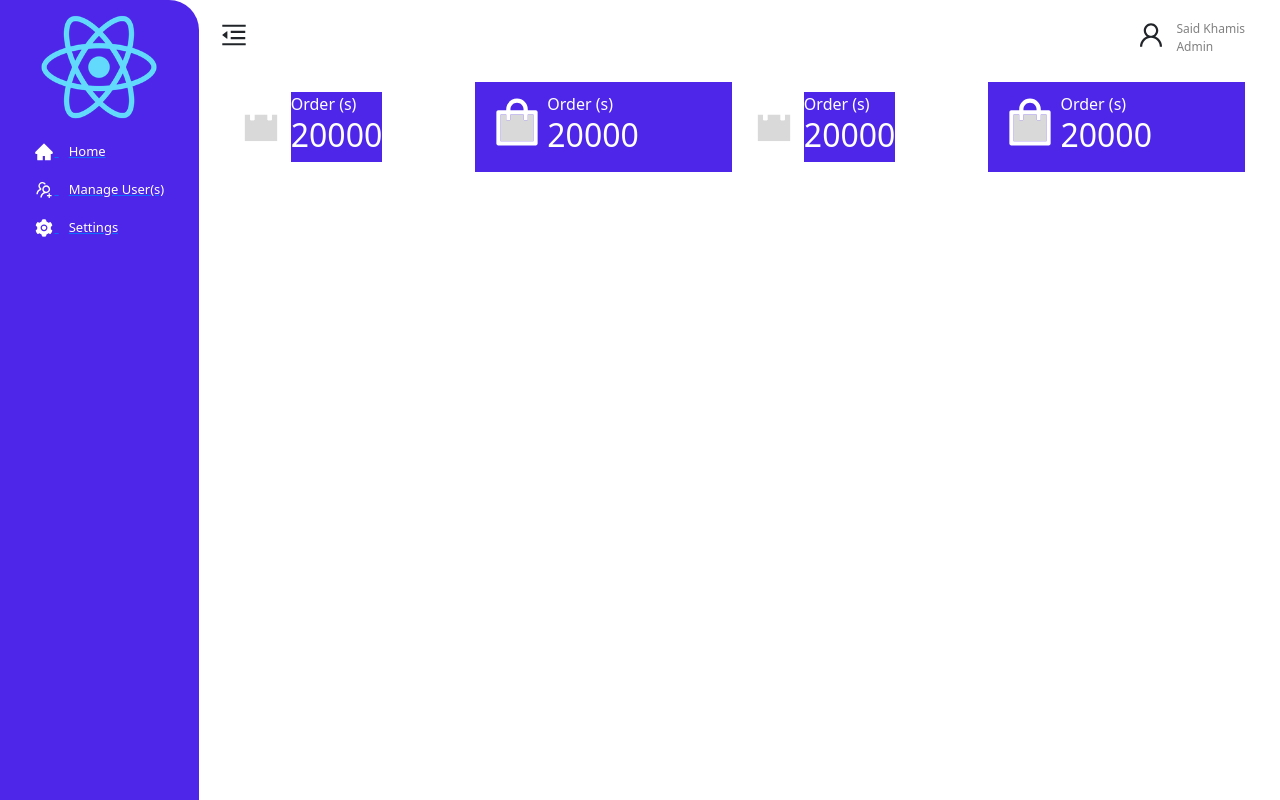
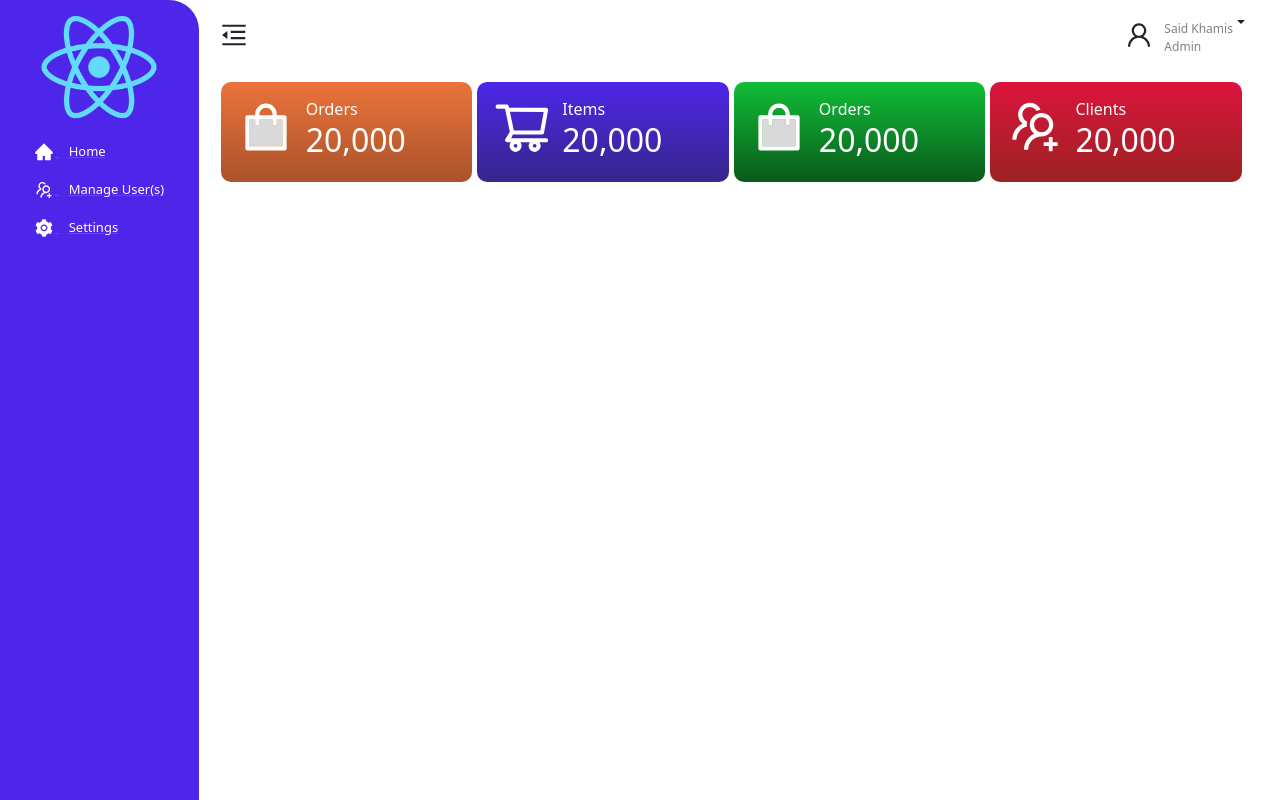
Before and after one commit to Said-Khamis/react-auth, a React (Create React App) app: page /home in a window 1280 px wide. Built offline with nearby package versions, Linux system fonts and the light colour scheme.

Commit message:
DropDown

```diff
--- a/src/App.css
+++ b/src/App.css
@@ -166,7 +166,7 @@
 
 .content .top_home_user {
   display: flex;
-  flex-direction: row-reverse;
+  flex-direction: row;
   justify-content: space-between;
   width: 100%;
   margin-top: 10px;
@@ -186,21 +186,22 @@
   color: gray;
 }
 
-.box_dash_parent div:nth-child(2n) {
+/* .box_dash_parent div:nth-child(2n) {
   background-color: rgb(77, 38, 233);
-  color: white; /* Change to the desired text color */
-}
+  color: white;
+} */
 
 .box_dash {
-   /* background-color: rgb(77, 38, 233); */
+   background: linear-gradient(rgb(77, 38, 233) , rgb(55, 38, 139));
    box-shadow: 10px;
-   padding: 10px;
+   padding: 15px;
    border-radius: 10px;
    color: white;
    margin-right: 1px;
    display: flex;
    flex-direction: row;
    align-items: flex-start;
+   /* justify-content: space-evenly; */
 }
 
 .order_item{
@@ -208,5 +209,17 @@
    flex-direction: column;
    align-items: flex-start;
    justify-items: center;
-   margin-right: 10px;
+   margin-left: 10px;
 }
+
+.box_dash_orders{
+  background: linear-gradient(rgba(233, 100, 38,0.9) , rgba(161, 64, 19,0.9));
+}
+
+.box_dash_items{
+  background: linear-gradient(rgb(17, 190, 55) , rgb(9, 90, 26));
+}
+
+.box_dash_clients{
+  background: linear-gradient(rgb(220,20,60)  , rgb(156, 34, 34));
+}
--- a/src/App.js
+++ b/src/App.js
@@ -5,6 +5,7 @@ import Layout from './components/Layout';
 import SignUp from './components/SignUp';
 import Login from './components/Login';
 import Home from './components/Home';
+import ManageUser from './components/pages/ManageUser';
 
 function App() {
   return (
@@ -14,6 +15,7 @@ function App() {
           <Route path='/signup'  element={ <SignUp /> }/>
           <Route path='/' element={ <Layout/> }>
             <Route path='/home' element={ <Home /> }/>
+            <Route path='/manageusers' element={ <ManageUser /> }/>
             <Route path='/settings' element={ <SignUp /> }/>
           </Route>
       </Routes>
--- a/src/components/DashboardContent.js
+++ b/src/components/DashboardContent.js
@@ -1,51 +1,58 @@
-import React from 'react'
-import { AiTwotoneShopping  } from 'react-icons/ai';
+import React from 'react';
+import 'bootstrap/dist/css/bootstrap.min.css';
+
+import {
+  AiTwotoneShopping ,
+  AiOutlineShoppingCart,
+  AiOutlineUsergroupAdd
+} from 'react-icons/ai';
 
 const DashboardContent = () => {
   return (
     <div className='container-fluid mt-3'>
       <div className='row g-1 box_dash_parent'>
         <div className='col-sm-3'>
-              <div className='box_dash'>
-                <AiTwotoneShopping size={60}  color='white'/>
+          <div className='box_dash box_dash_orders'>
+            <AiTwotoneShopping size={60} color='white' />
             <div className='order_item'>
-                  <span> Order (s)</span>
-                    <h2>20000</h2>
+              <span> Orders</span>
+              <h2>20,000</h2>
             </div>
           </div>
         </div>
         <div className='col-sm-3'>
-              <div className='box_dash'>
-              <AiTwotoneShopping size={60}  color='white'/>
+          <div className='box_dash box_dash_users'>
+            <AiOutlineShoppingCart size={60} color='white' />
             <div className='order_item'>
-                 <span> Order (s)</span>
-                  <h2>20000</h2>
+              <span> Items</span>
+              <h2>20,000</h2>
             </div>
           </div>
         </div>
 
         <div className='col-sm-3'>
-              <div className='box_dash'>
-              <AiTwotoneShopping size={60}  color='white'/>
-               <div className='order_item'>
-                 <span> Order (s)</span>
-                  <h2>20000</h2>
+          <div className='box_dash box_dash_items'>
+            <AiTwotoneShopping size={60} color='white' />
+            <div className='order_item '>
+              <span> Orders</span>
+              <h2>20,000</h2>
             </div>
           </div>
         </div>
 
         <div className='col-sm-3'>
-              <div className='box_dash'>
-              <AiTwotoneShopping size={60}  color='white'/>
-               <div className='order_item'>
-                 <span> Order (s)</span>
-                  <h2>20000</h2>
+          <div className='box_dash box_dash_clients'>
+            <AiOutlineUsergroupAdd size={60} color='white' />
+            <div className='order_item '>
+              <span> Clients</span>
+              <h2>20,000</h2>
             </div>
           </div>
         </div>
       </div>
+
     </div>
-  )
+  );
 }
 
 export default DashboardContent;
--- a/src/components/DashboardTop.js
+++ b/src/components/DashboardTop.js
@@ -1,18 +1,53 @@
-import React from 'react'
-import { AiOutlineUser , AiOutlineMenuFold  } from 'react-icons/ai';
+import React from 'react';
+import 'bootstrap/dist/css/bootstrap.css';
+import { AiOutlineUser , AiOutlineMenuFold , AiOutlineLogout  } from 'react-icons/ai';
+
+
 
 const DashboardTop = ({ handleCLick }) => {
   return (
-    <div className='top_home_user'>
-         <div className='user_details'>
-            <AiOutlineUser size={30} />
-           <div className='user_infos'>
-               <span>Said Khamis</span>
-               <span>Admin</span>
-            </div>
-         </div>
+   // <div className=" top_home_user">
+   //    <div className="dropdown-toggle " type="button" id="dropdownMenuButton1" data-bs-toggle="dropdown" aria-expanded="false">
+   //       <div className='top_home_user'>
+   //          <div className='user_details'>
+   //          <AiOutlineUser size={30} />
+   //          <div className='user_infos'>
+   //                <span>Said Khamis</span>
+   //                <span>Admin</span>
+   //             </div>
+   //          </div>
+   //          <div>
+   //             <AiOutlineMenuFold  size={30} onClick={handleCLick}/>
+   //          </div>
+   //       </div>
+   //    </div>
+   //    <ul class="dropdown-menu" aria-labelledby="dropdownMenuButton1">
+   //       <li><a class="dropdown-item" href="http://">Action</a></li>
+   //       <li><a class="dropdown-item" href="http://">Another action</a></li>
+   //       <li><a class="dropdown-item" href="http://">Something else here</a></li>
+   //    </ul>
+   // </div>
+    <div className='top_home_user '>
          <div>
             <AiOutlineMenuFold  size={30} onClick={handleCLick}/>
+         </div>
+         <div className='dropdown'>
+            <div className='user_details dropdown-toggle' data-bs-toggle="dropdown" aria-expanded="false">
+               <AiOutlineUser size={30} />
+               <div className='user_infos'>
+                  <span>Said Khamis</span>
+                  <span>Admin</span>
+               </div>
+            </div>
+            <ul className="dropdown-menu">
+               <li><a className="dropdown-item" href="http://">Profile</a></li>
+               <li><a className="dropdown-item" href="http://">Another action</a></li>
+               <li><a className="dropdown-item" href="http://">Something else here</a></li>
+               <li><hr className="dropdown-divider" /></li>
+               <li><a className="dropdown-item" href="http://">
+                    <AiOutlineLogout /> Log Out
+                  </a></li>
+            </ul>
          </div>
      </div>
   )
--- /dev/null
+++ b/src/components/pages/ManageUser.js
@@ -0,0 +1,11 @@
+import React from 'react'
+
+const ManageUser = () => {
+  return (
+    <div>
+
+    </div>
+  )
+}
+
+export default ManageUser
```
Lines whose indentation alone changed are shown as unchanged.
